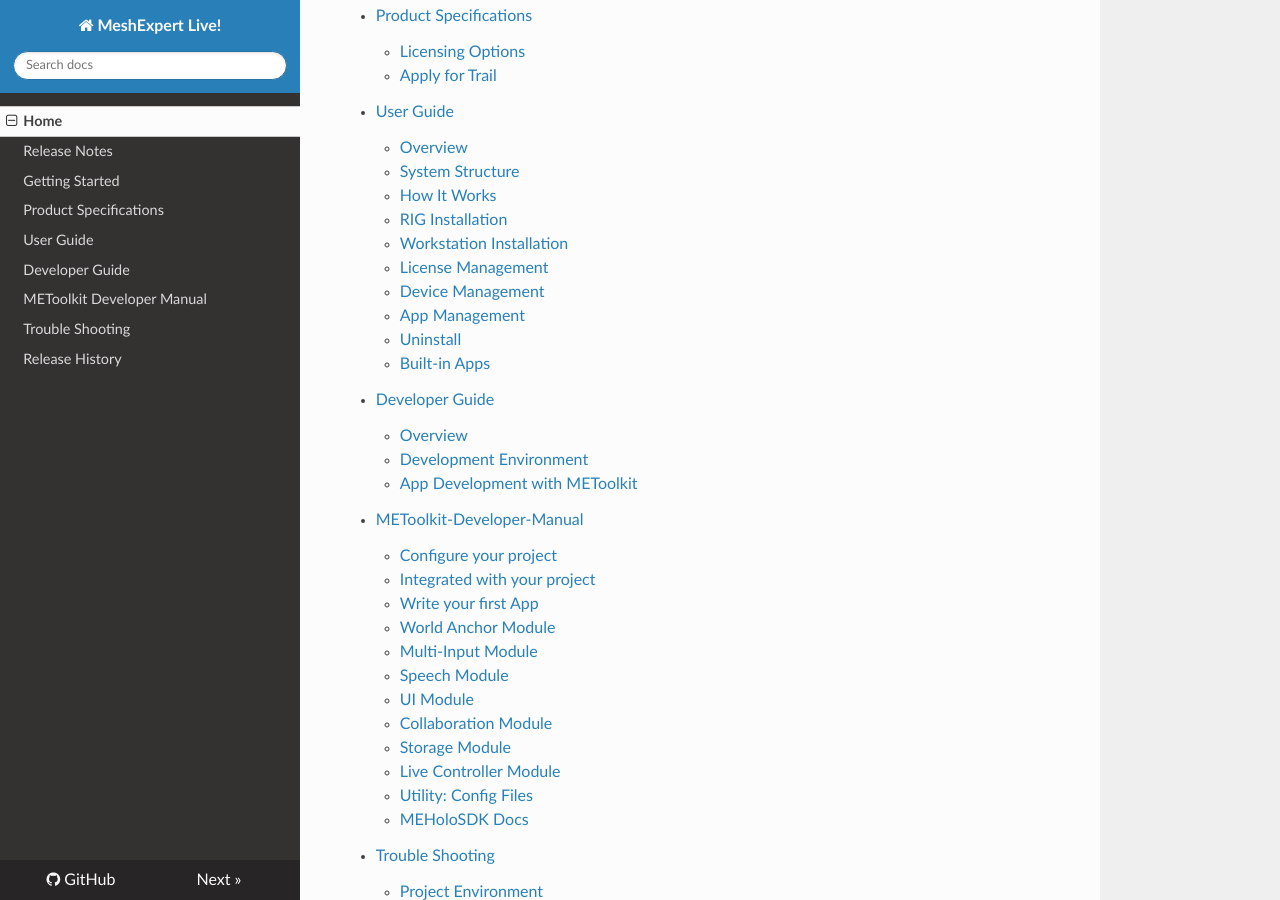
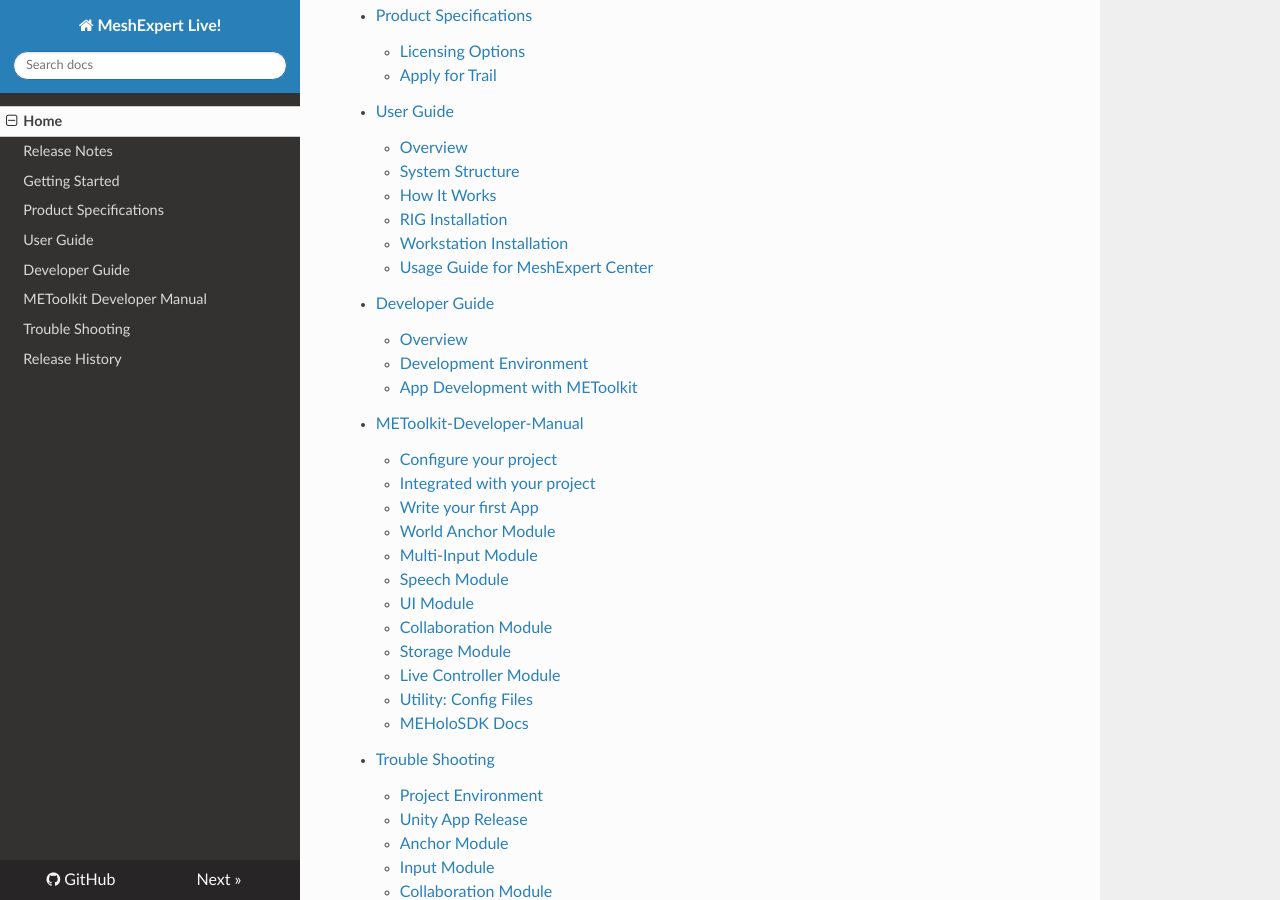
Before and after one commit to michael2008/ME-Live-Doc, an MkDocs documentation site: the page built from docs/index.md, in a window 1280 px wide and 900 px high, scrolled down 800 px. Built offline with MkDocs 1.6.1, drawn with Linux system fonts in a browser that asks for light colours; nearby versions of some CDN libraries; old or Windows-style settings are respelled for this version of MkDocs.

Commit message:
Update index.md

```diff
--- a/docs/index.md
+++ b/docs/index.md
@@ -31,11 +31,7 @@ For Version information, please see our [release notes](release-notes.md).
     - [How It Works][user_guide_how_it_works]
     - [RIG Installation][user_guide_rig_installation]
     - [Workstation Installation][user_guide_workstation_installation]
-    - [License Management][user_guide_license_management]
-    - [Device Management][user_guide_device_management]
-    - [App Management][user_guide_app_management]
-    - [Uninstall][user_guide_uninstall]
-    - [Built-in Apps][user_guide_built-in_apps]
+    - [Usage Guide for MeshExpert Center][user_guide_meshexpert_center]
 * [Developer Guide][dev_guide]
     - [Overview][dev_guide_overview]
     - [Development Environment][dev_guide_devEnv]
@@ -72,12 +68,7 @@ For Version information, please see our [release notes](release-notes.md).
 [user_guide_how_it_works]: user-guide.md#how-it-works
 [user_guide_rig_installation]: user-guide.md#rig-installation
 [user_guide_workstation_installation]: user-guide.md#workstation-installation
-[user_guide_license_management]: user-guide.md#license-management
-[user_guide_device_management]: user-guide.md#device-management
-[user_guide_app_management]: user-guide.md#app-management
-[user_guide_uninstall]: user-guide.md#uninstall
-[user_guide_built-in_apps]: user-guide.md#built-in-apps
-
+[user_guide_meshexpert_center]: user-guide.md#usage-guide-for-meshexpert-center
 [dev_guide]: developer-guide.md
 [dev_guide_overview]: developer-guide.md#overview
 [dev_guide_devEnv]: developer-guide.md#development-environment
```
